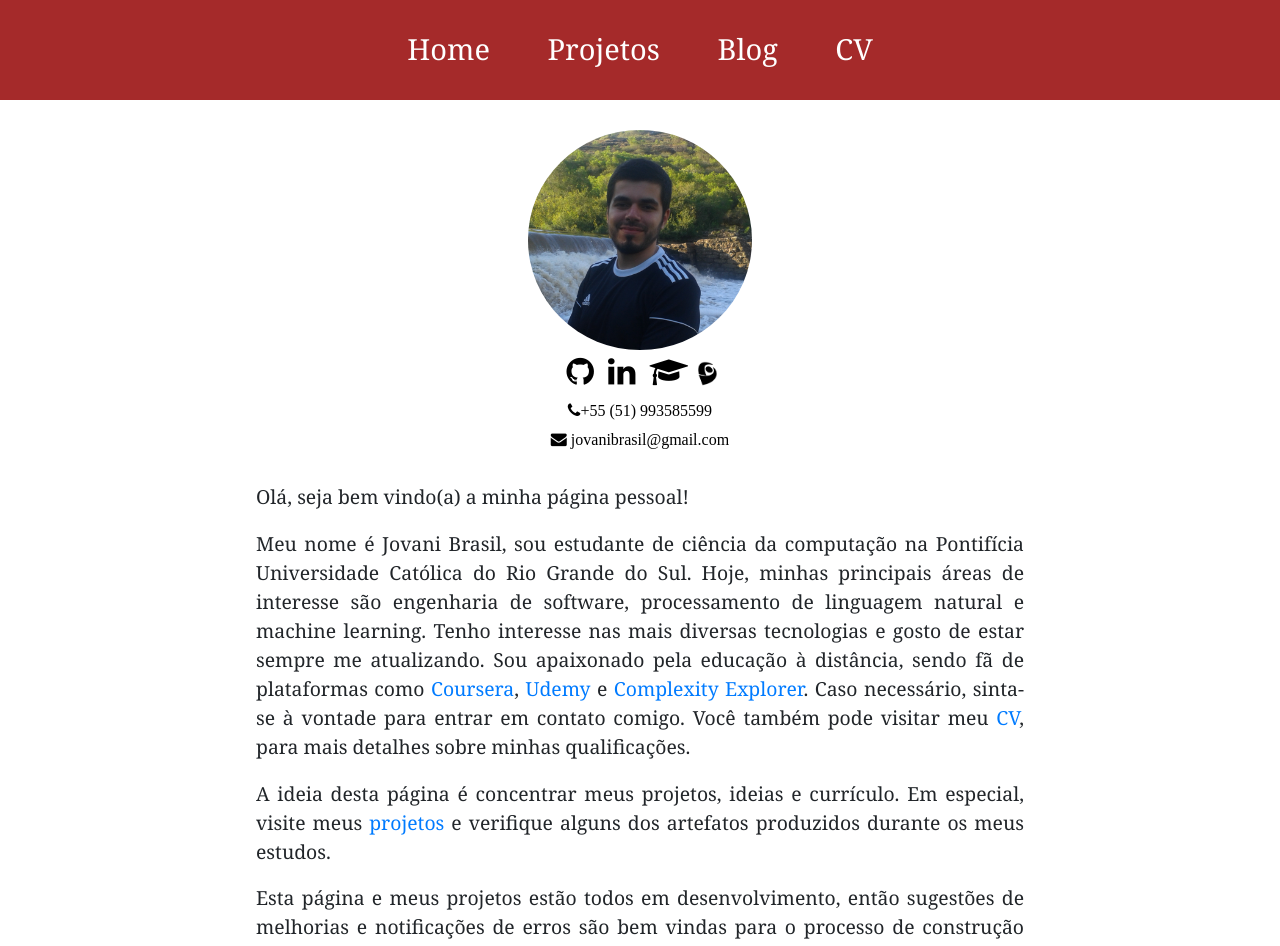
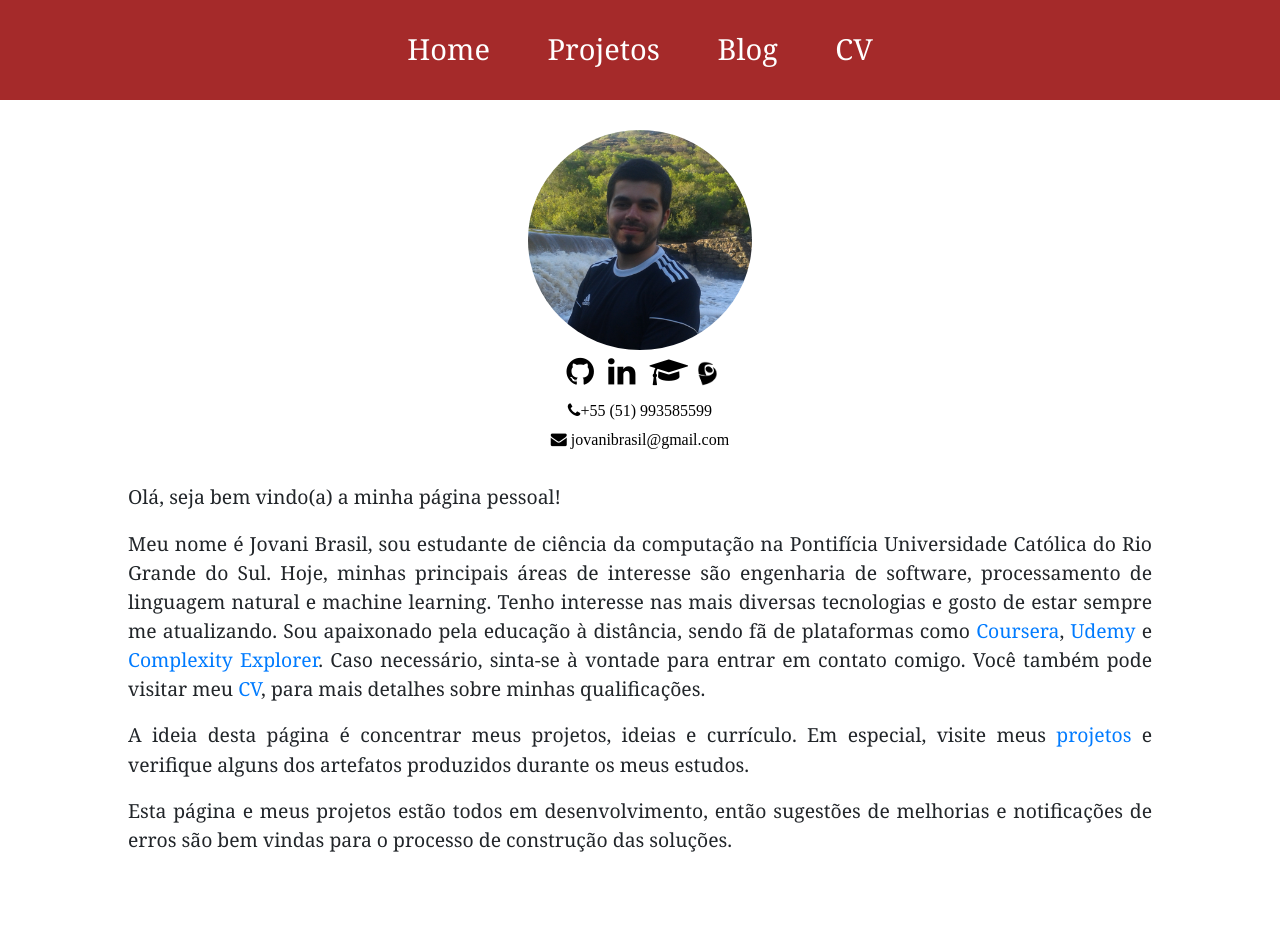
Before and after one commit to jovanibrasil/jovanibrasil-app, an Angular app: page / in a window 1280 px wide. Shown: the top 946 px of the page. After the commit the page ends 912 px from the top, so only its background shows below. Built offline with nearby package versions, Linux system fonts and the light colour scheme.

Commit message:
Increase page width

```diff
--- a/src/app/blog/blog.component.css
+++ b/src/app/blog/blog.component.css
@@ -11,7 +11,7 @@
 .text-container {
     margin: 0px 10px;
     text-align: justify;
-    max-width: 60%;
+    max-width: 80%;
     margin-top: 60px;
 }
 
--- a/src/app/cv/cv.component.css
+++ b/src/app/cv/cv.component.css
@@ -11,6 +11,6 @@
 .text-container {
     margin: 0px 10px;
     text-align: justify;
-    max-width: 60%;
+    max-width: 80%;
     margin-top: 60px;
 }
--- a/src/app/home/home.component.css
+++ b/src/app/home/home.component.css
@@ -27,7 +27,7 @@ a i {
 .text-container {
     margin: 0px 10px;
     text-align: justify;
-    max-width: 60%;
+    max-width: 80%;
 }
 
 .aligner {
--- a/src/app/projects/projects.component.css
+++ b/src/app/projects/projects.component.css
@@ -11,12 +11,12 @@
 .text-container {
     margin: 0px 10px;
     text-align: justify;
-    max-width: 60%;
+    max-width: 80%;
     margin-top: 60px;
 }
 
 .item-aligner {
-    width: 70%;
+    width: 80%;
 }
 
 article {
```
